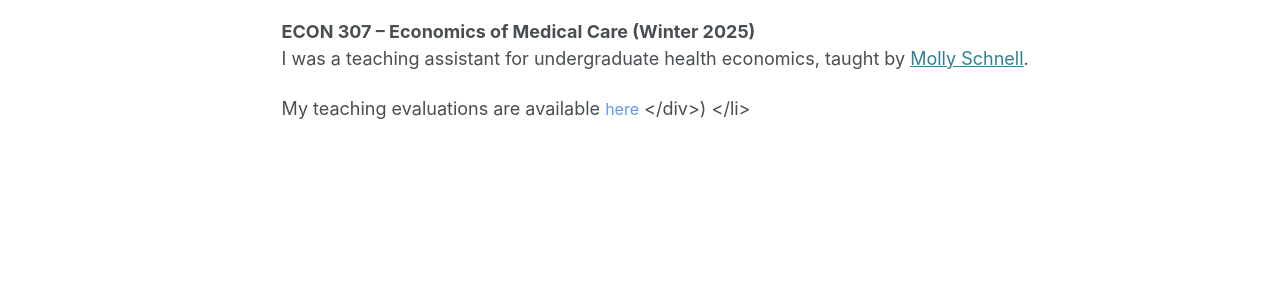
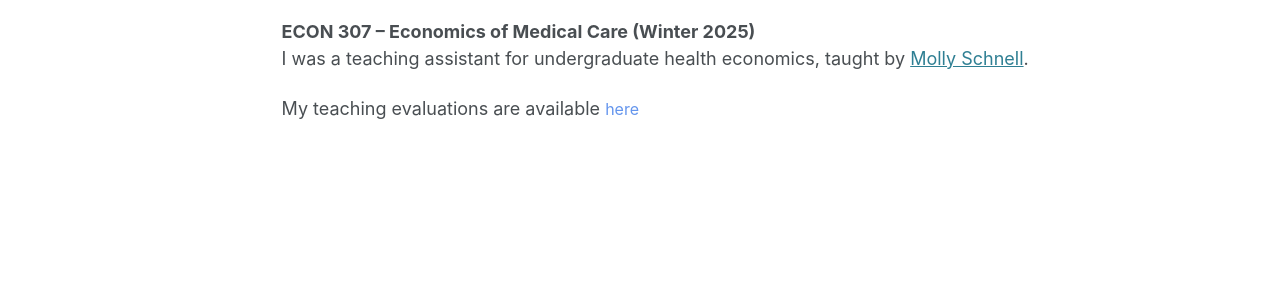
Before and after one commit to maxpienkny/maxpienkny.github.io, a Jekyll site: the page built from _pages/teaching.md, in a window 1280 px wide. Shown: the part 147-438 px from the top of the page. Built offline with Jekyll 4.4.1, drawn with Linux system fonts in a browser that asks for light colours.

Commit message:
fix teaching.md

```diff
--- a/_pages/teaching.md
+++ b/_pages/teaching.md
@@ -13,4 +13,3 @@ author_profile: false
 I was a teaching assistant for undergraduate health economics, taught by [Molly Schnell](https://mollyschnell.com/).
 
 My teaching evaluations are available <a href="/files/teaching/pienkny_teaching_evals.pdf"><button class="dropbtn">here</button></a>
-  </div>) </li>
```
